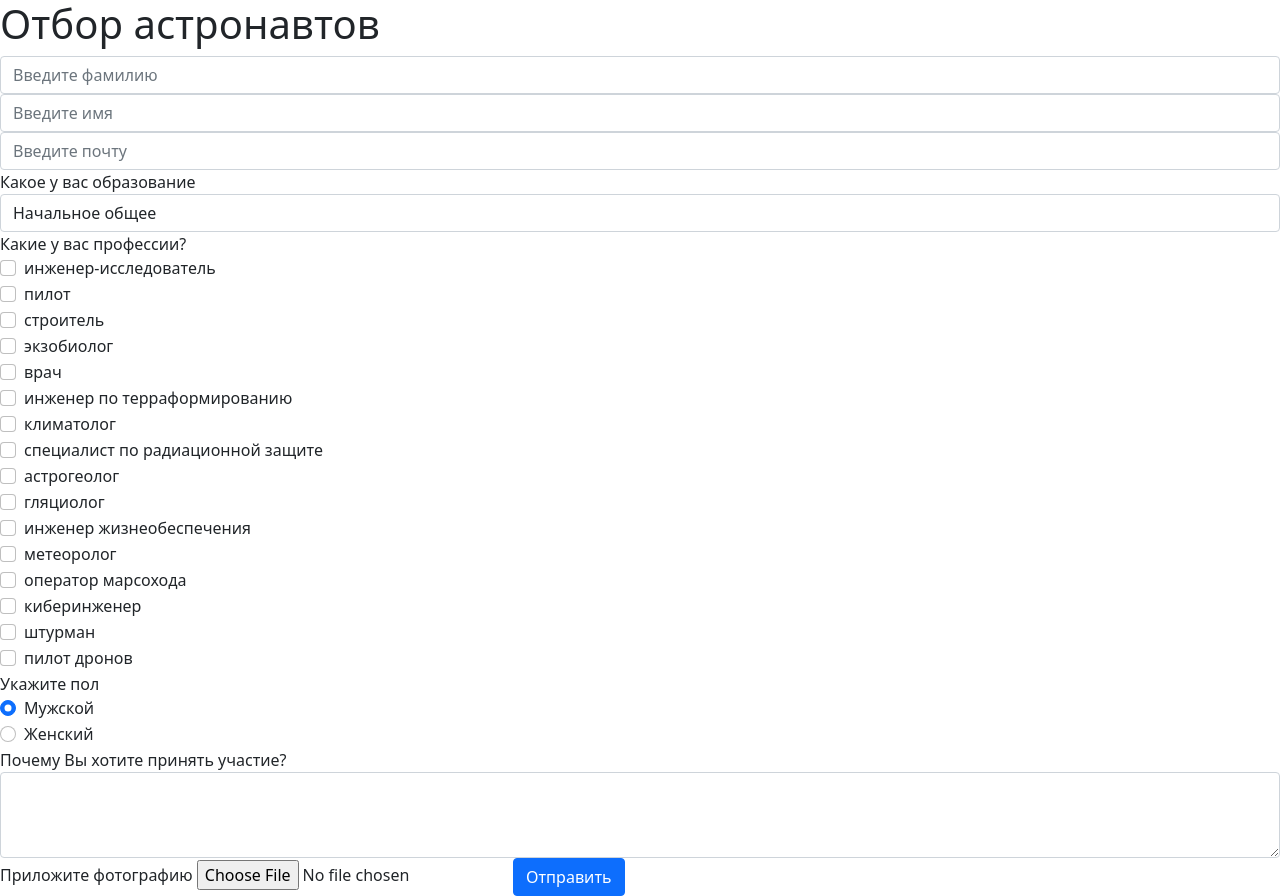
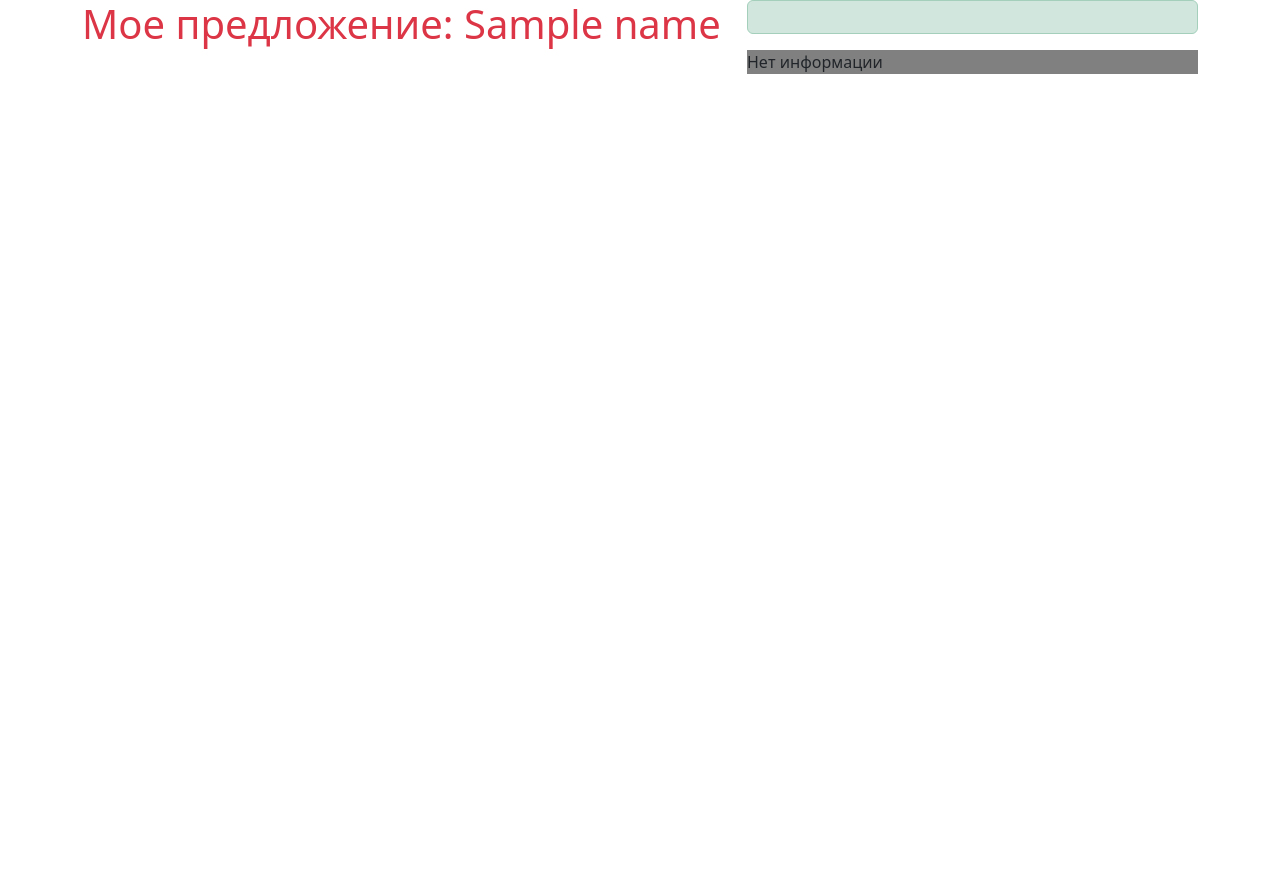
Before and after one commit to Sasha-v-tanke/YL_tasks, a Python web app: template flask/templates/index.html in a window 1280 px wide. After the commit the page ends 74 px from the top, so only its background shows below. Run offline with Jinja, Linux system fonts and the light colour scheme; the template is opened without the code that fills it: most values are stand-ins (such as "Sample title", 1, 10 or a date in 2020); some libraries are stand-ins or nearby versions.

Commit message:
Варианты выбора

```diff
--- a/flask/static/css/style.css
+++ b/flask/static/css/style.css
@@ -1,9 +1,18 @@
-form.login_form {
-    margin-left: auto;
-    margin-right: auto;
-    max-width: 450px;
-    background-color: #ffcc00;
-    border: 1px solid gray;
-    border-radius: 5px;
-    padding: 10px;
+h1 {
+color: red;
 }
+.gray {
+background-color: gray
+}
+.green {
+background-color: green
+}
+.yellow {
+background-color: yellow
+}
+.red {
+background-color: red
+}
+.orange {
+background-color: orange
+}
--- a/flask/templates/index.html
+++ b/flask/templates/index.html
@@ -1,122 +1,32 @@
-<!doctype html>
-<html lang="en">
+<!DOCTYPE html>
+<html>
+<meta charset="utf-8">
   <head>
-    <meta charset="utf-8">
-    <meta name="viewport" content="width=device-width, initial-scale=1, shrink-to-fit=no">
-    <link rel="stylesheet"
-          href="https://cdn.jsdelivr.net/npm/bootstrap@5.0.0-beta1/dist/css/bootstrap.min.css"
-          integrity="sha384-giJF6kkoqNQ00vy+HMDP7azOuL0xtbfIcaT9wjKHr8RbDVddVHyTfAAsrekwKmP1"
-          crossorigin="anonymous">
-    <link rel="stylesheet" type="text/css" href="{url_for('static', filename='css/style.css')}" />
-    <title>Отбор астронавтов</title>
+    <title>Планеты</title>
+    <link rel="stylesheet" href="{{ url_for('static', filename='css/bootstrap.min.css') }}">
+    <link rel="stylesheet" href="{{ url_for('static', filename='css/style.css') }}">
   </head>
   <body>
-<h1>Отбор астронавтов</h1>
-<div>
-    <form class="login_form" method="post" enctype="multipart/form-data">
-        <input type="text" class="form-control" id="surname" aria-describedby="emailHelp" placeholder="Введите фамилию" name="surname">
-        <input type="text" class="form-control" id="name" placeholder="Введите имя" name="name">
-        <input type="email" class="form-control" id="email" placeholder="Введите почту" name="email">
-        <div class="form-group">
-            <label for="classSelect">Какое у вас образование</label>
-            <select class="form-control" id="classSelect" name="qualification">
-                <option>Начальное общее</option>
-                <option>Основное общее</option>
-                <option>Среднее общее</option>
-                <option>среднее профессиональное</option>
-                <option>Высшее</option>
-                <option>Другое</option>
-            </select>
+    <div class="container">
+      <div class="row">
+        <div class="col-md-7">
+          <h1 class="text-danger">Мое предложение: {{ name }}</h1>
         </div>
-        <label for="classSelect">Какие у вас профессии?</label>
-        <div class="form-group form-check">
-            <input type="checkbox" class="form-check-input" id="job1" name="job1">
-            <label class="form-check-label" for="job1">инженер-исследователь</label>
-        </div>
-        <div class="form-group form-check">
-            <input type="checkbox" class="form-check-input" id="job2" name="job2">
-            <label class="form-check-label" for="job2">пилот</label>
-        </div>
-        <div class="form-group form-check">
-            <input type="checkbox" class="form-check-input" id="job3" name="job3">
-            <label class="form-check-label" for="job3">строитель</label>
-        </div>
-        <div class="form-group form-check">
-            <input type="checkbox" class="form-check-input" id="job4" name="job4">
-            <label class="form-check-label" for="job4">экзобиолог</label>
-        </div>
-        <div class="form-group form-check">
-            <input type="checkbox" class="form-check-input" id="job5" name="job5">
-            <label class="form-check-label" for="job5">врач</label>
-        </div>
-        <div class="form-group form-check">
-            <input type="checkbox" class="form-check-input" id="job6" name="job6">
-            <label class="form-check-label" for="job6">инженер по терраформированию</label>
-        </div>
-        <div class="form-group form-check">
-            <input type="checkbox" class="form-check-input" id="job7" name="job7">
-            <label class="form-check-label" for="job7">климатолог</label>
-        </div>
-        <div class="form-group form-check">
-            <input type="checkbox" class="form-check-input" id="job8" name="job8">
-            <label class="form-check-label" for="job8">специалист по радиационной защите</label>
-        </div>
-        <div class="form-group form-check">
-            <input type="checkbox" class="form-check-input" id="job9" name="job9">
-            <label class="form-check-label" for="job9">астрогеолог</label>
-        </div>
-        <div class="form-group form-check">
-            <input type="checkbox" class="form-check-input" id="job10" name="job10">
-            <label class="form-check-label" for="job10">гляциолог</label>
-        </div>
-        <div class="form-group form-check">
-            <input type="checkbox" class="form-check-input" id="job11" name="job11">
-            <label class="form-check-label" for="job11">инженер жизнеобеспечения</label>
-        </div>
-        <div class="form-group form-check">
-            <input type="checkbox" class="form-check-input" id="job12" name="job12">
-            <label class="form-check-label" for="job12">метеоролог</label>
-        </div>
-        <div class="form-group form-check">
-            <input type="checkbox" class="form-check-input" id="job13" name="job13">
-            <label class="form-check-label" for="job13">оператор марсохода</label>
-        </div>
-        <div class="form-group form-check">
-            <input type="checkbox" class="form-check-input" id="job14" name="job14">
-            <label class="form-check-label" for="job14">киберинженер</label>
-        </div>
-        <div class="form-group form-check">
-            <input type="checkbox" class="form-check-input" id="job15" name="job15">
-            <label class="form-check-label" for="job15">штурман</label>
-        </div>
-        <div class="form-group form-check">
-            <input type="checkbox" class="form-check-input" id="job16" name="job16">
-            <label class="form-check-label" for="job16">пилот дронов</label>
-        </div>
-        <div class="form-group">
-            <label for="form-check">Укажите пол</label>
-            <div class="form-check">
-                <input class="form-check-input" type="radio" name="gender" id="male" value="male" checked>
-                <label class="form-check-label" for="male">
-                    Мужской
-                </label>
-            </div>
-            <div class="form-check">
-                <input class="form-check-input" type="radio" name="gender" id="female" value="female">
-                <label class="form-check-label" for="female">
-                    Женский
-                </label>
+        <div class="col-md-5">
+          <p class="alert alert-success">
+            {%if name == "Марс"%}
+            <div class="gray">Марс - это четвертая планета от Солнца,</div>
+            <div class="yellow">и считается наиболее перспективной для колонизации.</div>
+            <div class="green">Он имеет сходные условия с Землей и может быть терраформирован в будущем.</div>
+            <div class="red">Будущие колонисты Марса должны быть готовы к длительным исследовательским миссиям, </div>
+            <div class="orange">а также к участию в процессе терраформирования планеты.</div>
+            {%else%}
+            <div class="gray">Нет информации</div>
+            {%endif%}
           </div>
         </div>
-
-        <div class="form-group" >
-            <label for="about">Почему Вы хотите принять участие?</label>
-            <textarea class="form-control" id="about" rows="3" name="motivation"></textarea>
       </div>
-        <label for="photo">Приложите фотографию</label>
-        <input type="file" class="form-control-file" id="photo" name="file">
-        <button type="submit" class="btn btn-primary">Отправить</button>
-    </form>
     </div>
+    <script src="{{ url_for('static', filename='js/bootstrap.min.js') }}"></script>
   </body>
 </html>
```
Also changed, not shown: flask/script1.py (+3 -22 lines). Lines whose indentation alone changed are shown as unchanged.
